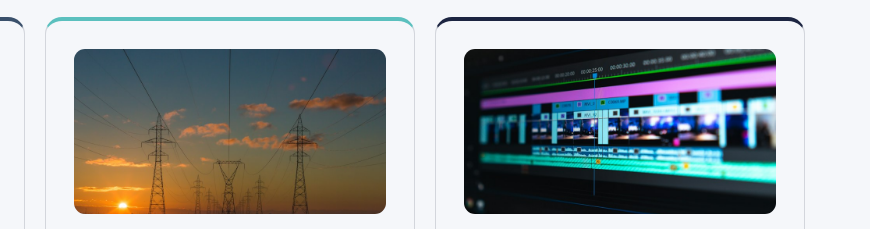
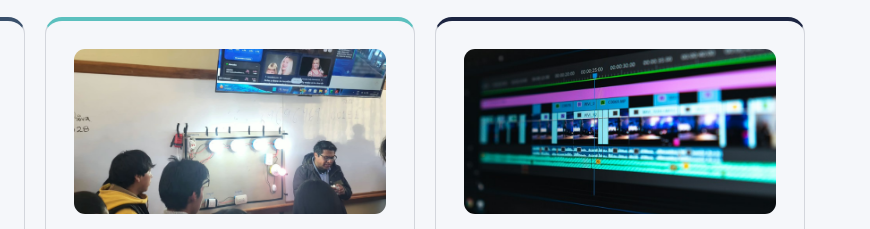
Before and after one commit to rolando20vilca-creator/rolis, a plain HTML site: page index.html in a window 1280 px wide. Shown: the part 2291-2520 px from the top of the page, 410-1280 px from the left. Drawn offline with Linux system fonts and the light colour scheme.

Commit message:
Update index.html

```diff
--- a/index.html
+++ b/index.html
@@ -190,7 +190,7 @@
             </article>
 
             <article class="tech-card">
-                <img class="tech-card-photo" src="estaciones-electricas.jpg"
+                <img class="tech-card-photo" src="rooooo.jpeg"
                      alt="Torres y líneas de transmisión eléctrica al atardecer" loading="lazy" decoding="async">
                 <i class="fas fa-bolt"></i>
                 <h3>Instalaciones Eléctricas</h3>
```
